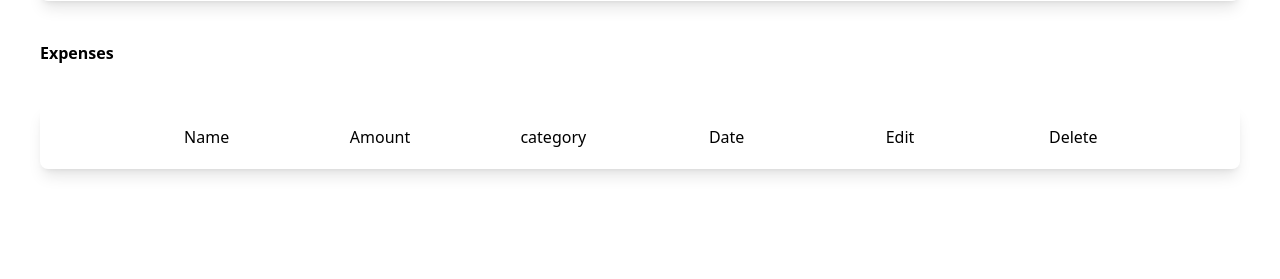
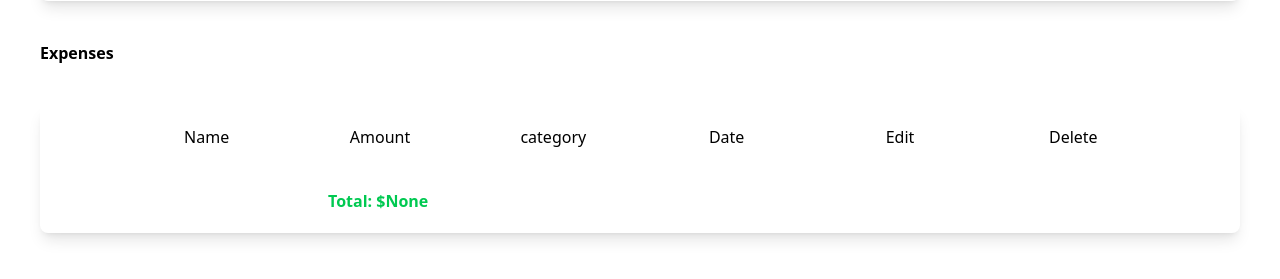
Before and after one commit to CioFlingar/Expense-Tracker, a Django app: page / in a window 1280 px wide. Shown: the part 335-614 px from the top of the page. Run offline with Django 5.2, Linux system fonts and the light colour scheme; data that the repository does not hold is empty.

Commit message:
add humanize to make look the expenses use comma where needed

```diff
--- a/expense_tracker/settings.py
+++ b/expense_tracker/settings.py
@@ -32,6 +32,7 @@
 
 INSTALLED_APPS = [
     'et_app',
+    'django.contrib.humanize',
     'django.contrib.admin',
     'django.contrib.auth',
     'django.contrib.contenttypes',
--- a/static/et_app/output.css
+++ b/static/et_app/output.css
@@ -260,6 +260,9 @@
   .px-20 {
     padding-inline: calc(var(--spacing) * 20);
   }
+  .px-72 {
+    padding-inline: calc(var(--spacing) * 72);
+  }
   .py-2 {
     padding-block: calc(var(--spacing) * 2);
   }
@@ -280,6 +283,9 @@
   .font-semibold {
     --tw-font-weight: var(--font-weight-semibold);
     font-weight: var(--font-weight-semibold);
+  }
+  .text-green-500 {
+    color: var(--color-green-500);
   }
   .text-white {
     color: var(--color-white);
--- a/templates/et_app/index.html
+++ b/templates/et_app/index.html
@@ -1,4 +1,7 @@
-{% extends 'et_app/base.html' %} {% load static %} {% block body %}
+{% extends 'et_app/base.html' %}
+{% load static %}
+{% load humanize %}
+{% block body %}
 
 <div class="m-10 font-bold">Add Expenses +</div>
 
@@ -47,18 +50,12 @@
     {% for expense in expenses %}
     <div class="expense-row flex-wrap px-20 py-5">
         <span class="font-bold"> {{ expense.name }}</span>
-    <span class="font-bold"> {{ expense.amount }}</span>
+        <span class="font-bold"> ${{ expense.amount |intcomma }}</span>
         <span class="font-bold"> {{ expense.category }}</span>
         <span class="font-bold"> {{ expense.date }}</span>
-    <span
-      ><a href="{% url 'edit' expense.id %}">
+        <span><a href="{% url 'edit' expense.id %}">
                 <span>
-          <img
-            class="h-5"
-            src="{% static 'images/edit.png' %}"
-            alt=""
-          /> </span></a
-    ></span>
+                    <img class="h-5" src="{% static 'images/edit.png' %}" alt="" /> </span></a></span>
         <span>
             <form method="post" action="{% url 'delete' expense.id %}">
                 {% csrf_token %}
@@ -69,5 +66,10 @@
         </span>
     </div>
     {% endfor %}
+    <div class="px-72 py-5">
+        <span class="font-bold text-green-500">
+            Total: ${{ total_expenses.amount__sum | intcomma}}
+        </span>
+    </div>
 </div>
 {% endblock %}
```
Lines whose indentation alone changed are shown as unchanged.
